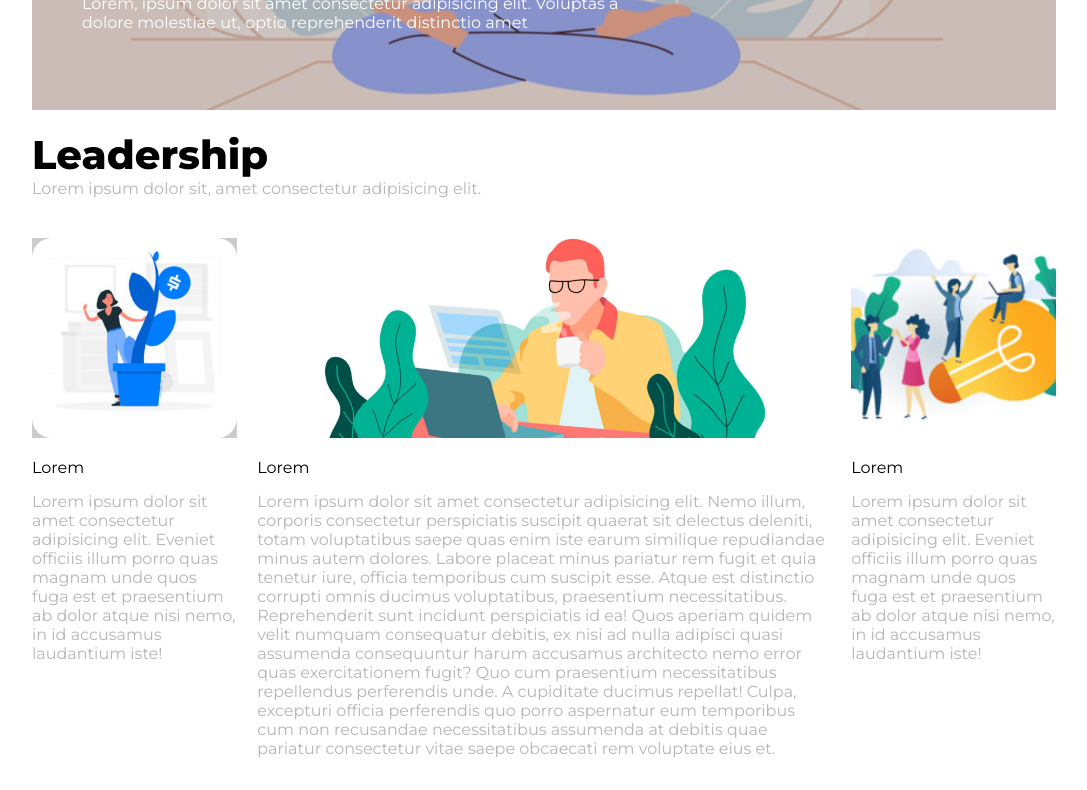
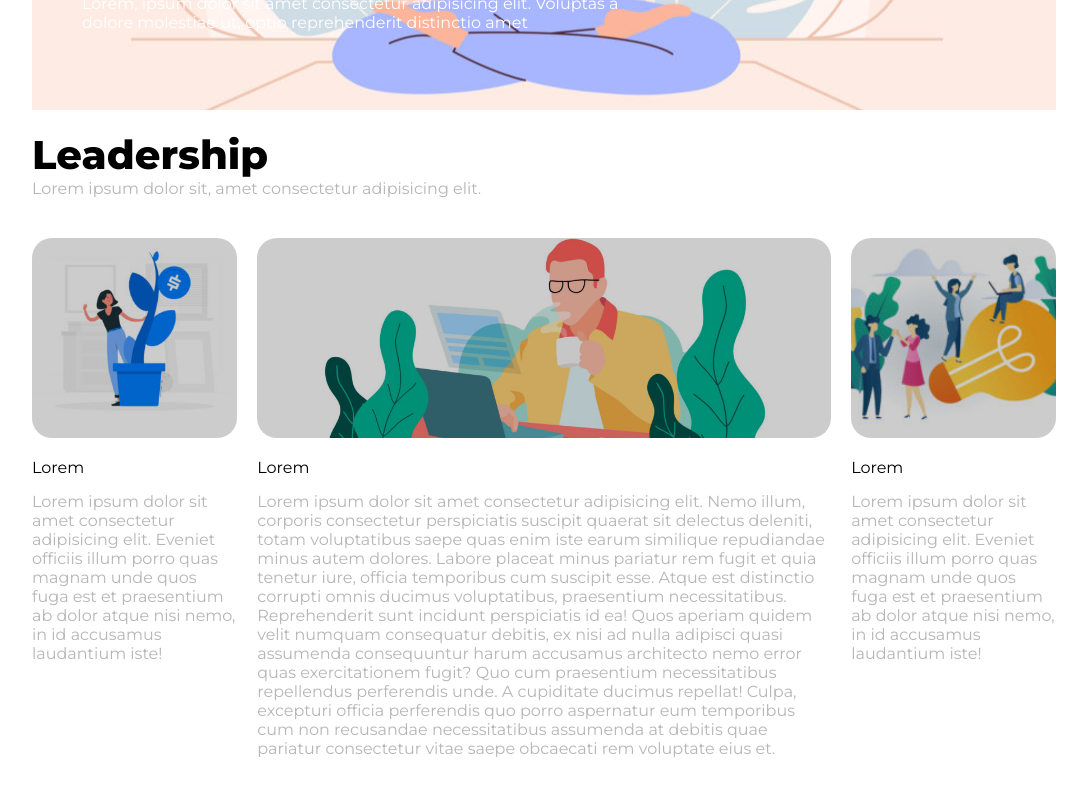
Before and after one commit to andreafontaneto/htmlcss-wp, a plain HTML site: page index.html in a window 1280 px wide. Shown: the part 609-1399 px from the top of the page, without its empty margins (96-1183 px from the left). Drawn offline with Linux system fonts and the light colour scheme.

Commit message:
fix and comments

```diff
--- a/assets/css/style.css
+++ b/assets/css/style.css
@@ -1,4 +1,4 @@
-/* GLOBAL */
+/***** GLOBAL *****/
 *{
   margin: 0;
   padding: 0;
@@ -17,7 +17,7 @@
   margin: 20px auto;
 }
 
-/* HEADER */
+/***** HEADER *****/
 .header-top{
   margin-bottom: 20px;
 }
@@ -38,7 +38,7 @@ nav ul li{
 nav a{
   text-decoration: none;
   color: #B6B6B6;
-  padding: 0 10px;
+  padding: 0 20px;
 }
 
 nav a:hover, nav a:active{
@@ -58,10 +58,13 @@ nav a:first-child{
   margin-bottom: 20px;
 }
 
-.overlay{
+/* .jumbotron::after{
+  content: '';
+  width: 100%;
   height: 100%;
   background-color: rgba(0, 0, 0, 0.2);
-}
+  float: left;
+} */
 
 .jumbo-text{
   width: 60%;
@@ -78,7 +81,7 @@ nav a:first-child{
   margin-bottom: 10px;
 }
 
-/* MAIN */
+/***** MAIN *****/
 main{
   margin: 20px 0 10px 0;
 }
@@ -124,6 +127,15 @@ main{
   background-position: center;
 }
 
+.col-image::after{
+  content: '';
+  width: 100%;
+  height: 100%;
+  background-color: rgba(0, 0, 0, 0.2);
+  border-radius: 20px;
+  float: left;
+}
+
 .image-left{
   background-image: url('../img/img-1.jpg');
 }
@@ -149,7 +161,7 @@ main{
   color: #B6B6B6;
 }
 
-/* FOOTER */
+/***** FOOTER *****/
 footer{
   height: 70px;
   text-align: center;
@@ -160,6 +172,6 @@ footer span{
 }
 
 footer span::after{
-  content: '\2665';
+  content: ' \2665';
   color: red;
 }
--- a/index.html
+++ b/index.html
@@ -21,7 +21,9 @@
 
   <div class="container">
 
+    <!-- HEADER -->
     <header>
+
       <div class="header-top">
 
         <img class="logo" src="assets/img/logo.png" alt="Neori Logo">
@@ -41,21 +43,37 @@
 
       <div class="jumbotron">
 
-        <div class="overlay">
-          <div class="jumbo-text">
-            <div class="jumbo-title">
-              Lorem ipsum dolor, sit amet consectetur adipisicing elit.
-            </div>
-            <div class="jumbo-subtitle">
-              Lorem, ipsum dolor sit amet consectetur adipisicing elit. Voluptas a dolore molestiae ut, optio reprehenderit distinctio amet
-            </div>
-          </div>
+        <div class="jumbo-text">
+
+          <p class="jumbo-title">
+            Lorem ipsum dolor, sit amet consectetur adipisicing elit.
+          </p>
+          <p class="jumbo-subtitle">
+            Lorem, ipsum dolor sit amet consectetur adipisicing elit. Voluptas a dolore molestiae ut, optio reprehenderit distinctio amet
+          </p>
+
         </div>
 
       </div>
 
+      <!-- PROVA CON OVERLAY  -->
+      <!-- <div class="jumbotron"></div>
+
+      <div class="jumbo-text">
+
+        <p class="jumbo-title">
+          Lorem ipsum dolor, sit amet consectetur adipisicing elit.
+        </p>
+        <p class="jumbo-subtitle">
+          Lorem, ipsum dolor sit amet consectetur adipisicing elit. Voluptas a dolore molestiae ut, optio reprehenderit distinctio amet
+        </p>
+
+      </div> -->
+
     </header>
+    <!-- /HEADER -->
 
+    <!-- MAIN -->
     <main>
 
       <div class="content">
@@ -70,11 +88,9 @@
         <section class="main clearfix">
 
           <!-- COLONNA SX -->
-          <div class="left-col">
+          <div class="left-col clearfix">
 
-            <div class="overlay">
-              <div class="col-image image-left overlay"></div>
-            </div>
+            <div class="col-image image-left"></div>
 
             <div class="col-text">
               <span>Lorem</span>
@@ -88,7 +104,7 @@
           <!-- /COLONNA SX -->
 
           <!-- COLONNA CENTRALE -->
-          <div class="center-col">
+          <div class="center-col clearfix">
 
             <div class="col-image image-center"></div>
 
@@ -105,7 +121,7 @@
           <!-- /COLONNA CENTRALE -->
 
           <!-- COLONNA DX -->
-          <div class="right-col">
+          <div class="right-col clearfix">
             <div class="col-image image-right"></div>
             <div class="col-text">
               <span>Lorem</span>
@@ -121,10 +137,13 @@
       </div>
 
     </main>
+    <!-- /MAIN -->
 
+    <!-- FOOTER -->
     <footer>
       <span>Design with</span>
     </footer>
+    <!-- /FOOTER -->
 
   </div>
 
```
